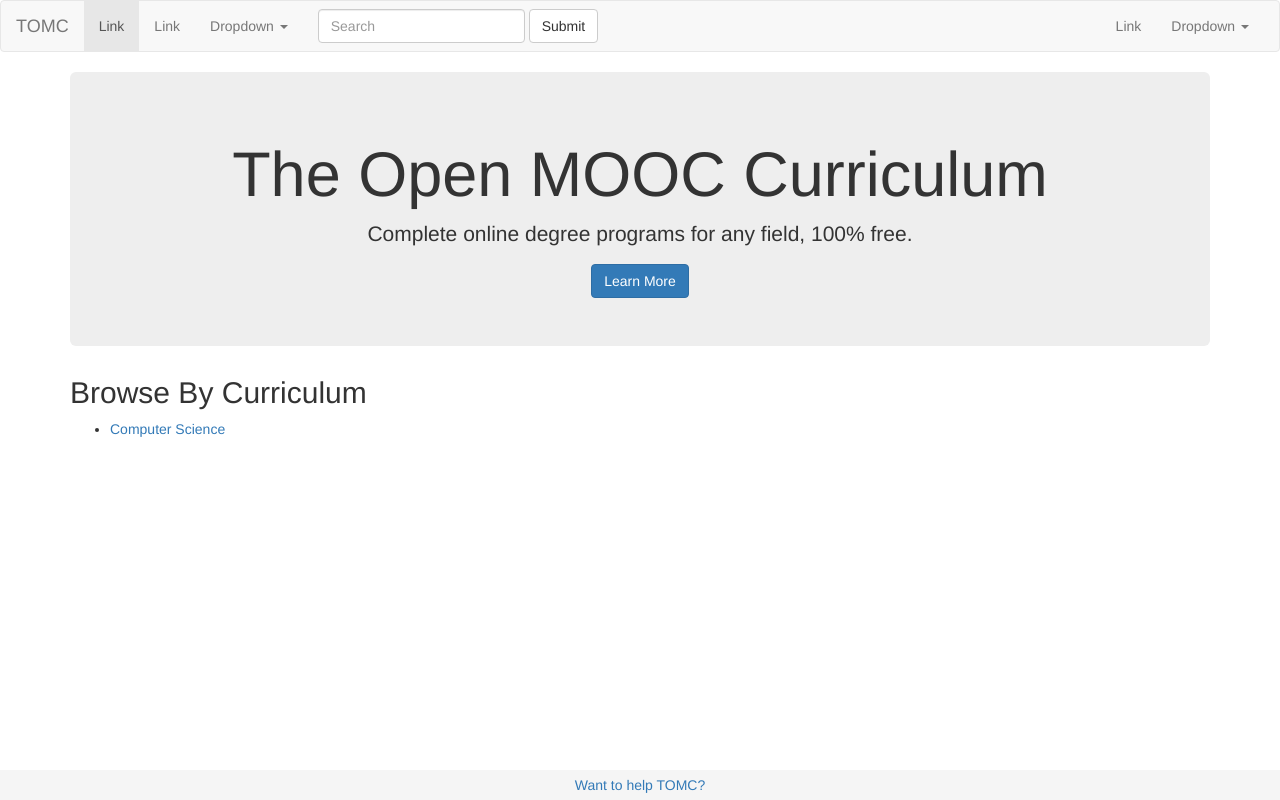
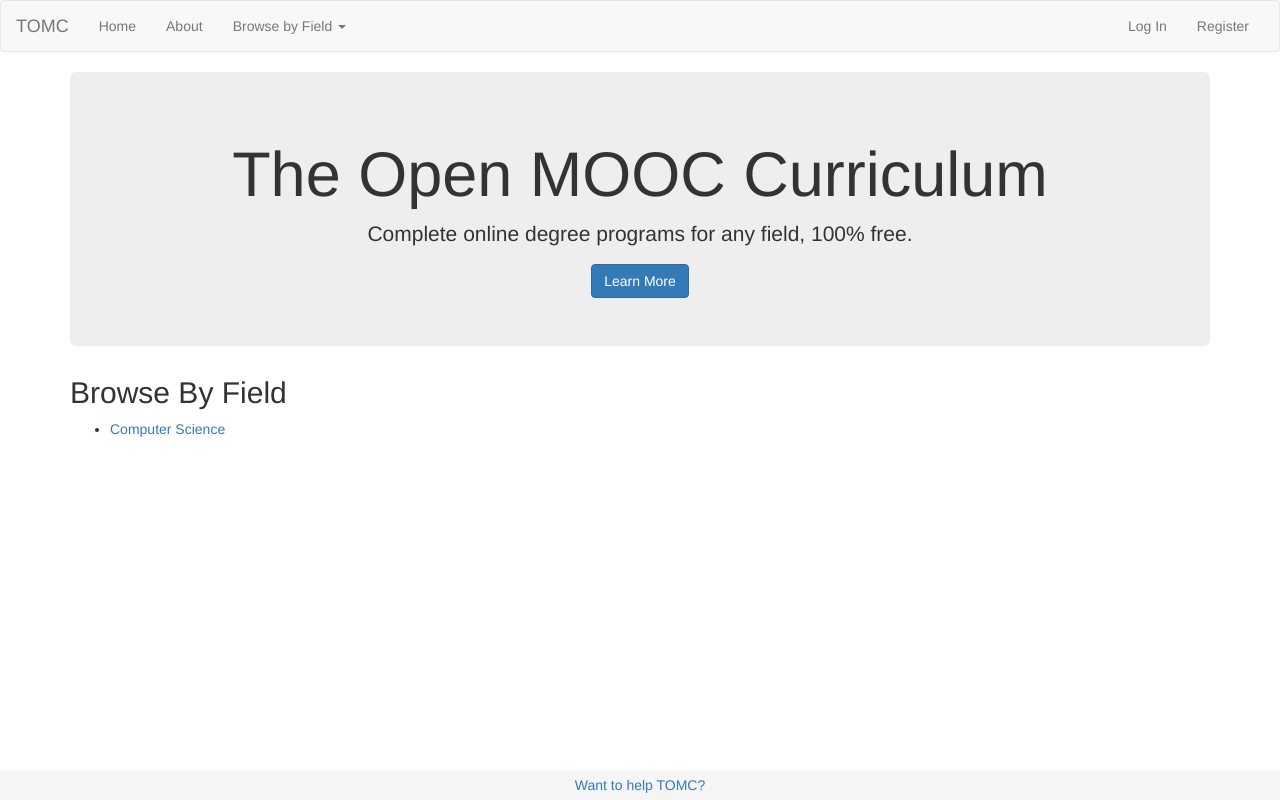
Before and after one commit to cjmabry/fullcourse, a Flask app: page / in a window 1280 px wide. Run offline with Flask 2, Linux system fonts and the light colour scheme; some libraries are stand-ins or nearby versions.

Commit message:
Fixed footer, nav, added generated static urls

```diff
--- a/app/static/css/custom.css
+++ b/app/static/css/custom.css
@@ -1,5 +1,10 @@
-body, html {
-  height: 100%;
+html{
+  position: relative;
+  min-height: 100%;
+}
+
+body {
+  margin: 0 0 30px;
 }
 
 ul.course_list li {
@@ -52,8 +57,6 @@ footer {
   position: absolute;
   width: 100%;
   bottom:0;
-  right:0;
-  left:0;
   height: 30px;
   line-height: 30px;
   background: #f5f5f5;
--- a/app/templates/base.html
+++ b/app/templates/base.html
@@ -5,10 +5,10 @@
   <head>
     <meta charset="utf-8">
     <title>The Open MOOC Curriculum</title>
-    <link href="/static/css/bootstrap.min.css" rel="stylesheet" media="screen">
-    <link href="/static/css/custom.css" rel="stylesheet">
+    <link href="{{url_for('static',filename='css/bootstrap.min.css')}}" rel="stylesheet" media="screen">
+    <link href="{{url_for('static',filename='css/custom.css')}}" rel="stylesheet">
     <script src="http://code.jquery.com/jquery-latest.js"></script>
-    <script src="/static/js/vendor/bootstrap.min.js"></script>
+    <script src="{{url_for('static',filename='js/vendor/bootstrap.min.js')}}"></script>
     <meta name="viewport" content="width=device-width, initial-scale=1.0">
   </head>
 
@@ -29,40 +29,22 @@
 
         <!-- Collect the nav links, forms, and other content for toggling -->
         <div class="collapse navbar-collapse" id="bs-example-navbar-collapse-1">
-          <ul class="nav navbar-nav">
-            <li class="active"><a href="#">Link <span class="sr-only">(current)</span></a></li>
-            <li><a href="#">Link</a></li>
+          <ul class="nav navbar-nav navbar-left">
+            <li><a href="{{url_for('index')}}">Home</a></li>
+            <li><a href="#">About</a></li>
             <li class="dropdown">
-              <a href="#" class="dropdown-toggle" data-toggle="dropdown" role="button" aria-haspopup="true" aria-expanded="false">Dropdown <span class="caret"></span></a>
+              <a href="#" class="dropdown-toggle" data-toggle="dropdown" role="button" aria-haspopup="true" aria-expanded="false">Browse by Field <span class="caret"></span></a>
               <ul class="dropdown-menu">
-                <li><a href="#">Action</a></li>
-                <li><a href="#">Another action</a></li>
-                <li><a href="#">Something else here</a></li>
+                <li><a href="{{url_for('comp_sci')}}">Computer Science</a></li>
                 <li role="separator" class="divider"></li>
-                <li><a href="#">Separated link</a></li>
-                <li role="separator" class="divider"></li>
-                <li><a href="#">One more separated link</a></li>
+                <li><a href="#">Add a Field</a></li>
               </ul>
             </li>
           </ul>
-          <form class="navbar-form navbar-left" role="search">
-            <div class="form-group">
-              <input type="text" class="form-control" placeholder="Search">
-            </div>
-            <button type="submit" class="btn btn-default">Submit</button>
-          </form>
+
           <ul class="nav navbar-nav navbar-right">
-            <li><a href="#">Link</a></li>
-            <li class="dropdown">
-              <a href="#" class="dropdown-toggle" data-toggle="dropdown" role="button" aria-haspopup="true" aria-expanded="false">Dropdown <span class="caret"></span></a>
-              <ul class="dropdown-menu">
-                <li><a href="#">Action</a></li>
-                <li><a href="#">Another action</a></li>
-                <li><a href="#">Something else here</a></li>
-                <li role="separator" class="divider"></li>
-                <li><a href="#">Separated link</a></li>
-              </ul>
-            </li>
+            <li><a href="#">Log In</a></li>
+            <li><a href="#">Register</a></li>
           </ul>
         </div><!-- /.navbar-collapse -->
       </div><!-- /.container-fluid -->
--- a/app/templates/index.html
+++ b/app/templates/index.html
@@ -11,7 +11,7 @@
 
   </div>
 
-  <h2>Browse By Curriculum</h2>
+  <h2>Browse By Field</h2>
   <ul>
     <li><a href="{{ url_for('comp_sci')}}">Computer Science</a></li>
   </ul>
--- a/app/views.py
+++ b/app/views.py
@@ -8,4 +8,4 @@ def index():
 
 @app.route('/comp-sci')
 def comp_sci():
-    return render_template('comp-sci.html')
+    return render_template('comp-sci-example.html')
```
Also changed, not shown: app/templates/comp-sci-example.html (renamed from app/templates/comp-sci.html).
